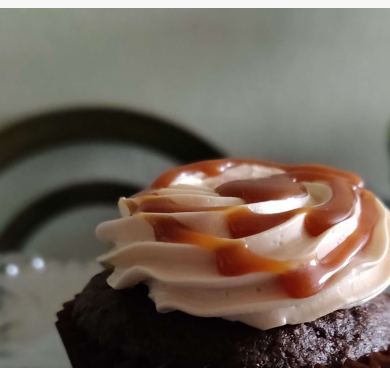
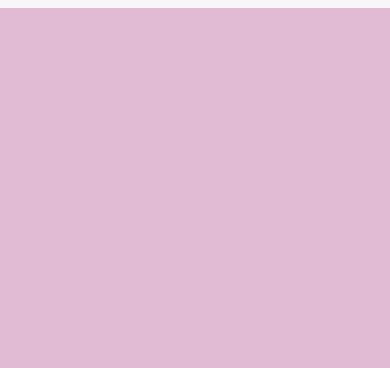
Before and after one commit to alopez96/rosi-sweets, a website: page index.html in a window 390 px wide. Shown: the part 119-487 px from the top of the page. Drawn offline with nearby package versions, Linux system fonts and the light colour scheme; a script that the page names is missing; a web font is replaced by a local one.

Commit message:
overflow fixed

```diff
--- a/css/main.css
+++ b/css/main.css
@@ -260,7 +260,7 @@ footer a:hover{
 
     .hero{
         width: 100vw;
-        height: 80vh;
+        height: 100vh;
         /* background-color: #E0BBD3; */
         display: flex;
         flex-direction: column;
@@ -270,12 +270,11 @@ footer a:hover{
     }
 
     .hero-background{
-        background: url('../images/pictures/hero-mobile.png') 0 0 no-repeat;
+        /* background: url('../images/pictures/hero-mobile.png') 0 0 no-repeat; */
         width: 100vw;
         height: 100vh;
         overflow: hidden;
     }
-
 
     .hero-text h1{
         font-size: 3rem;
```
